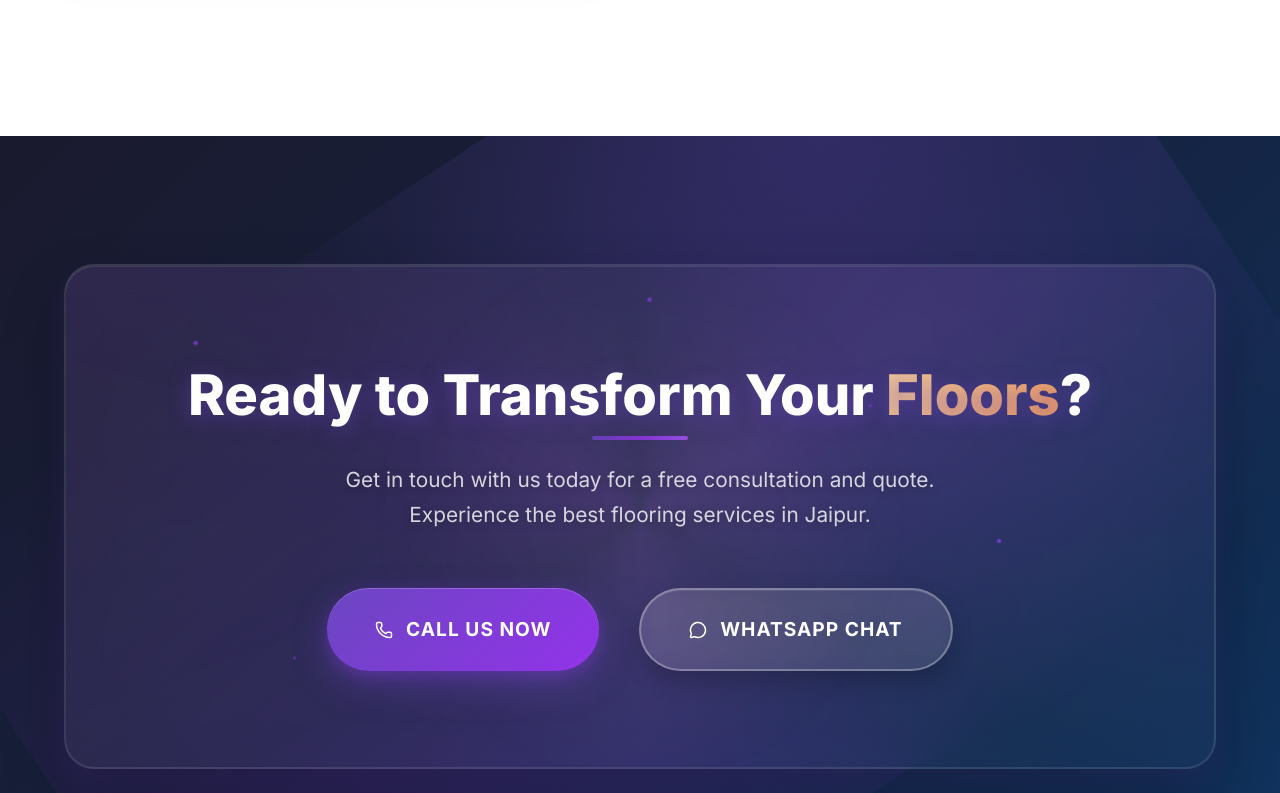
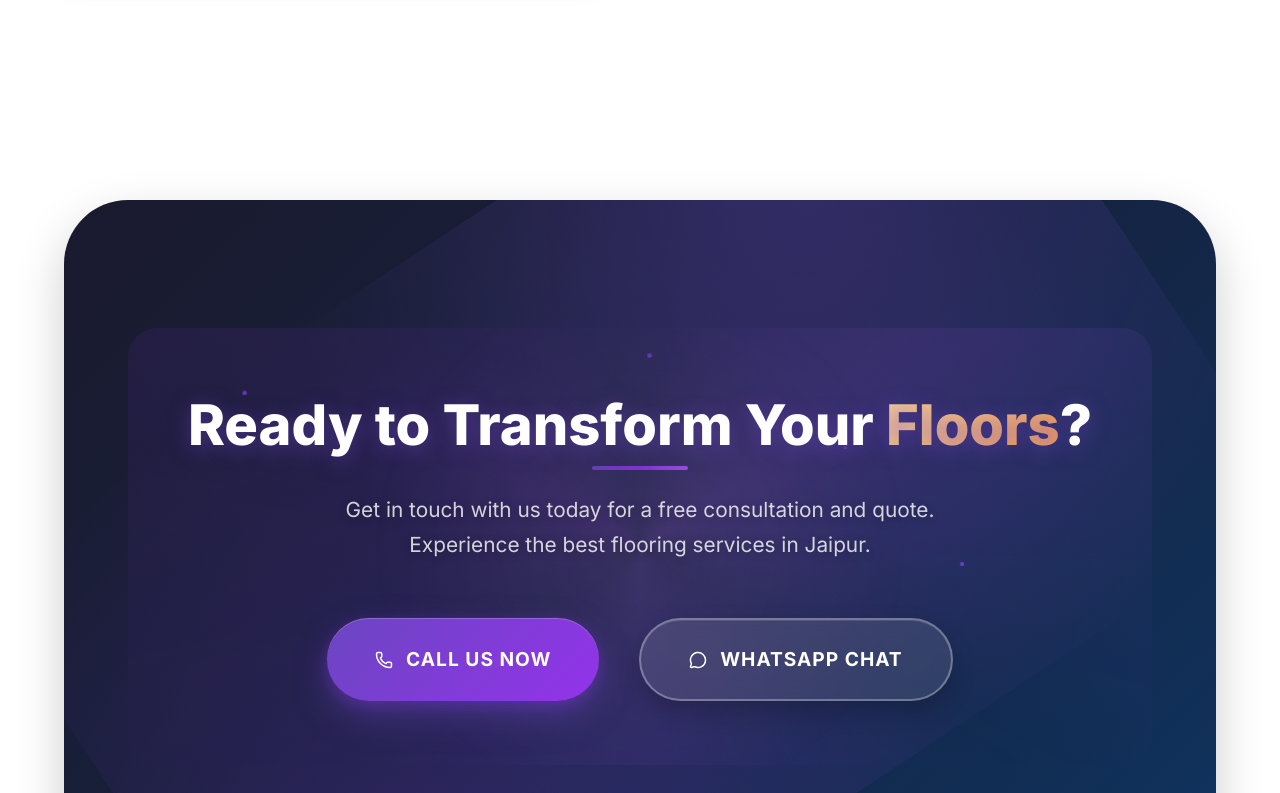
Before and after one commit to Eshbanoliver/complete-flooring-website-showcase, a React (Vite) app: page /testimonials in a window 1280 px wide. Shown: the part 3260-4053 px from the top of the page. Built offline with nearby package versions, Linux system fonts and the light colour scheme.

Commit message:
Testimonials page

```diff
--- a/src/pages/Testimonials.css
+++ b/src/pages/Testimonials.css
@@ -244,6 +244,34 @@
   }
 }
 
+/* Testimonials CTA Customization */
+.testimonials-page .cta-section {
+  margin: 4rem 5% 8rem 5%;
+  border-radius: 4rem;
+  overflow: hidden;
+  box-shadow: 0 20px 50px rgba(0, 0, 0, 0.2);
+}
+
+.testimonials-page .cta-card {
+  background: transparent;
+  border: none;
+  backdrop-filter: none;
+  box-shadow: none;
+  padding: 4rem 2rem;
+}
+
+.testimonials-page .cta-card:hover {
+  transform: translateY(0);
+  box-shadow: none;
+}
+
+@media (max-width: 768px) {
+  .testimonials-page .cta-section {
+    margin: 2rem 3% 4rem 3%;
+    border-radius: 2.5rem;
+  }
+}
+
 @media (max-width: 480px) {
   .testimonial-modern-card {
     padding: 2.5rem 2rem;
```
